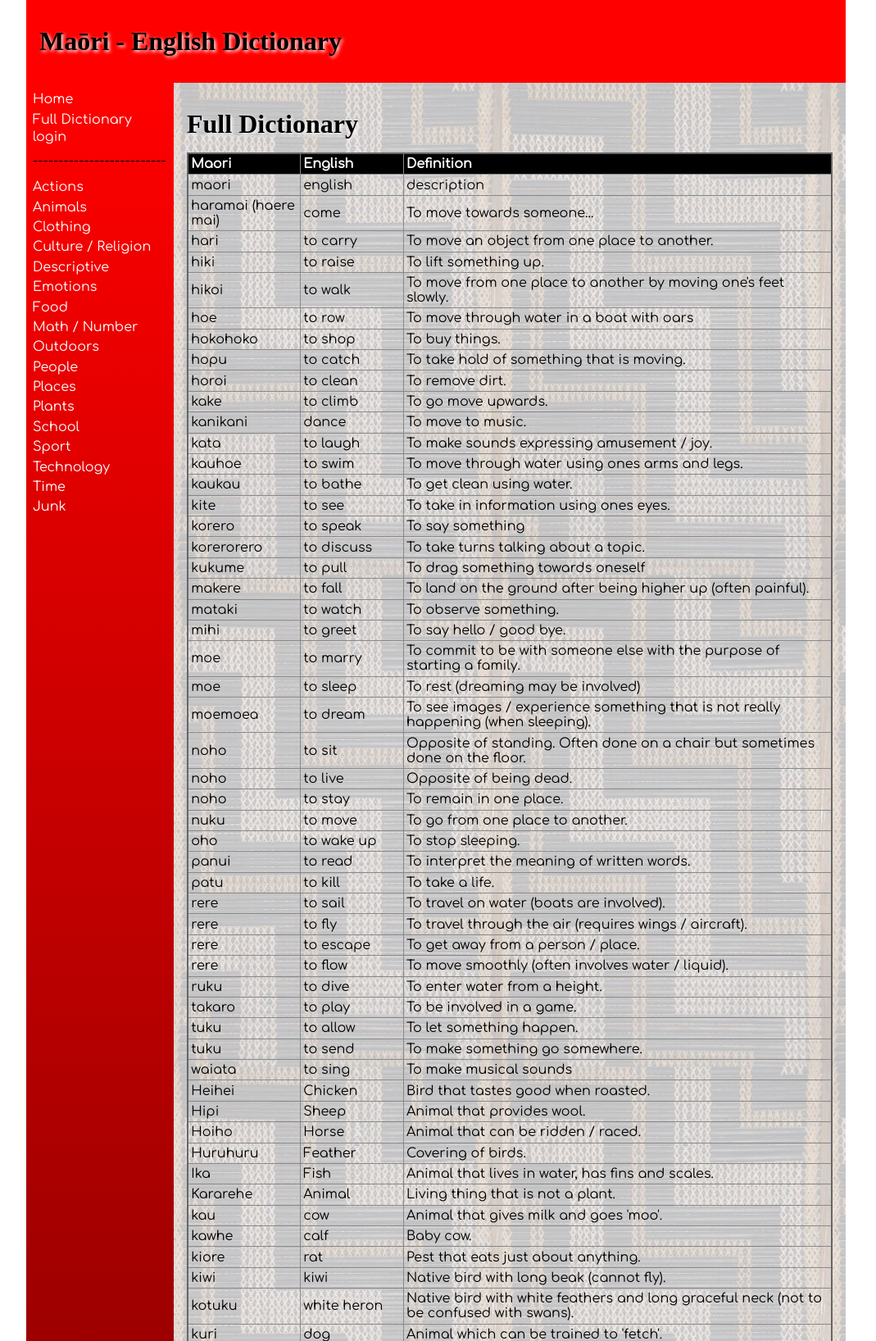
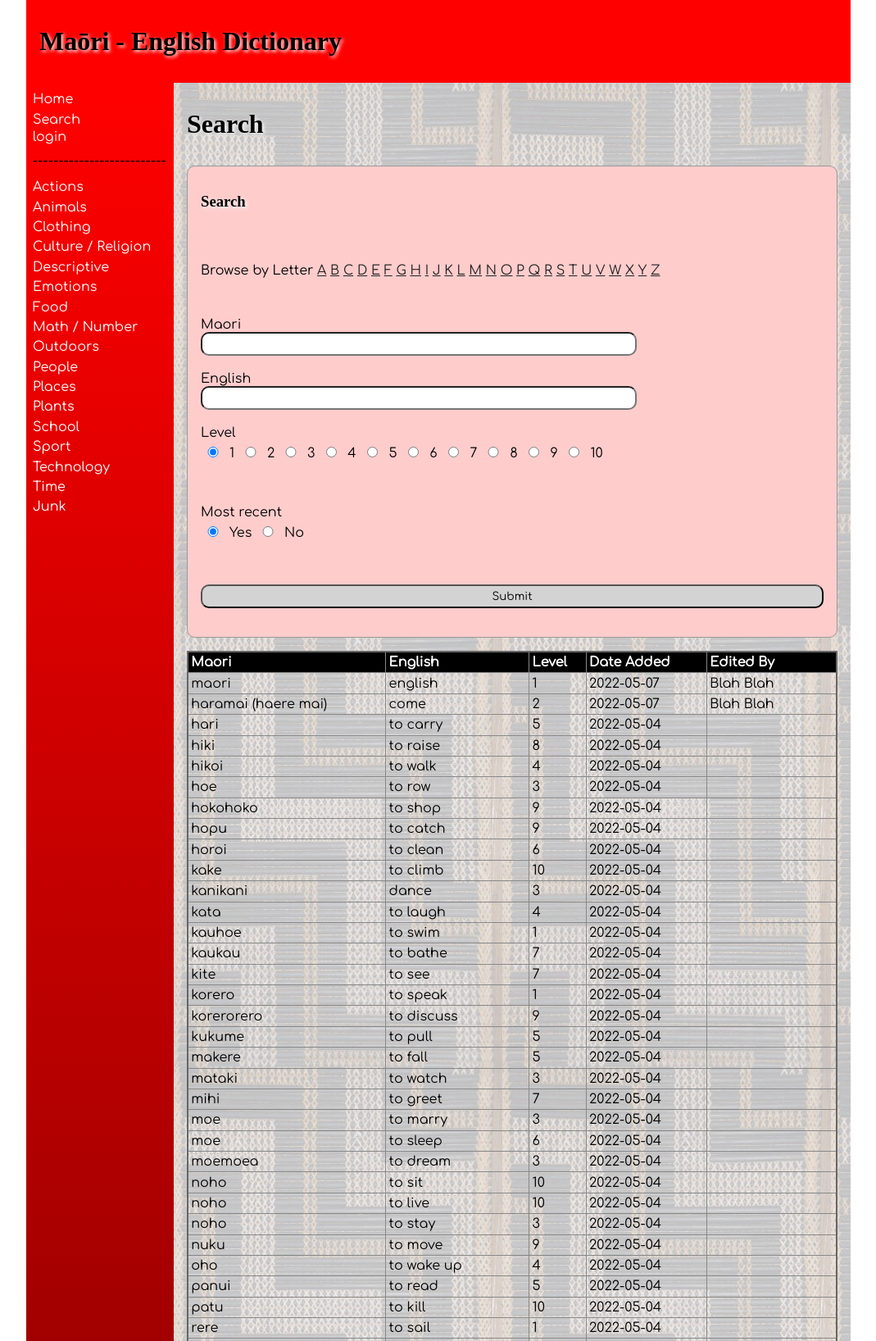
Before and after one commit to IneshyPie/Maori-Dictionary, a Flask app: page /fulldict in a window 1280 px wide. Shown: the top 1636 px of the page at 82% size, without its empty margins (108-1177 px from the left). Run offline with Flask 2, Linux system fonts and the light colour scheme; data comes from the database, SQL or seed files in the repository; both versions use the stored data as it was after the commit; some web fonts are replaced.

Commit message:
Search page user interface

```diff
--- a/maori_dictionary/app.py
+++ b/maori_dictionary/app.py
@@ -61,7 +61,9 @@ def render_home():
 @app.route('/fulldict')
 def render_dictionary():
     con = create_connection(DATABASE)
-    query = "SELECT * FROM dictionary"
+    query = """SELECT d.id, d.maori, d.english, d.level, d.date_added, ifnull(u.first_name, ''), ifnull(u.last_name, '')
+               FROM dictionary d
+               LEFT JOIN user_details u on d.user_id = u.id"""
     cur = con.cursor()
     cur.execute(query)
 
--- a/maori_dictionary/static/css/style.css
+++ b/maori_dictionary/static/css/style.css
@@ -15,8 +15,8 @@
     padding-top: 3rem;
 }
 
-.form-label {
-    width: 30%;
+#search-label {
+    width: 0;
     float: left;
     padding: 0.3rem;
 }
@@ -164,7 +164,7 @@ textarea {
     margin-left: 0.5rem;
 }
 
-#category-submit, #signup-submit, #login-submit, #word-submit, #signup-reset {
+#category-submit, #signup-submit, #login-submit, #word-submit, #signup-reset, #search-submit {
     width: 760px;
 }
 
@@ -217,11 +217,11 @@ tr td:last-child {
 }
 
 #fulldict th:last-child {
-    width: 100%;
+    width: 20%;
 }
 
 #fulldict td:last-child {
-    width: 100%;
+    width: 20%;
 }
 
 .thumb {
--- a/maori_dictionary/templates/base.html
+++ b/maori_dictionary/templates/base.html
@@ -17,8 +17,8 @@
 
 		<nav>
 			<ul>
-                <li><a href="\">Home</a></li>
-				<li><a href="\fulldict">Full Dictionary</a></li>
+                <li><a href="/">Home</a></li>
+				<li><a href="/fulldict">Search</a></li>
 				{% if logged_in %}
                     {% if allow_edit %}
 					    <a href="/addcategory">Add Category</a>
--- a/maori_dictionary/templates/full_dictionary.html
+++ b/maori_dictionary/templates/full_dictionary.html
@@ -1,17 +1,98 @@
 {% extends "base.html" %}
 
 {% block title %}
-Full Dictionary
+Search
 {% endblock %}
 
 {% block main %}
-<h1> Full Dictionary</h1>
+    <h1>Search</h1>
+    <form id = "search" class="dataForm" method="post">
+        <h3>Search</h3>
+        <div class="form-group">
+            <div class="form-label">Browse by Letter
+            <a href="/fulldict">A</a>
+            <a href="/fulldict">B</a>
+            <a href="/fulldict">C</a>
+            <a href="/fulldict">D</a>
+            <a href="/fulldict">E</a>
+            <a href="/fulldict">F</a>
+            <a href="/fulldict">G</a>
+            <a href="/fulldict">H</a>
+            <a href="/fulldict">I</a>
+            <a href="/fulldict">J</a>
+            <a href="/fulldict">K</a>
+            <a href="/fulldict">L</a>
+            <a href="/fulldict">M</a>
+            <a href="/fulldict">N</a>
+            <a href="/fulldict">O</a>
+            <a href="/fulldict">P</a>
+            <a href="/fulldict">Q</a>
+            <a href="/fulldict">R</a>
+            <a href="/fulldict">S</a>
+            <a href="/fulldict">T</a>
+            <a href="/fulldict">U</a>
+            <a href="/fulldict">V</a>
+            <a href="/fulldict">W</a>
+            <a href="/fulldict">X</a>
+            <a href="/fulldict">Y</a>
+            <a href="/fulldict">Z</a>
+            </div>
+        </div>
+        <div class="form-group">
+            <div class="form-label">Maori</div>
+            <div class="form-element"><input type="text" name = "maori" maxlength="30" required></div>
+        </div>
+        <div class="form-group">
+            <div class="form-label">English</div>
+            <div class="form-element"><input type="text" name = "english" maxlength="30" required></div>
+        </div>
+        <div class="form-group">
+            <div class="form-label">Level</div>
+                <div>
+                    <input type="radio" id="1" name="level" value="1" checked>
+                    <label for="1">1</label>
+                    <input type="radio" id="2" name="level" value="2">
+                    <label for="2">2</label>
+                    <input type="radio" id="3" name="level" value="3">
+                    <label for="3">3</label>
+                    <input type="radio" id="4" name="level" value="4">
+                    <label for="4">4</label>
+                    <input type="radio" id="5" name="level" value="5">
+                    <label for="5">5</label>
+                    <input type="radio" id="6" name="level" value="6">
+                    <label for="6">6</label>
+                    <input type="radio" id="7" name="level" value="7">
+                    <label for="7">7</label>
+                    <input type="radio" id="8" name="level" value="8">
+                    <label for="8">8</label>
+                    <input type="radio" id="9" name="level" value="9">
+                    <label for="9">9</label>
+                    <input type="radio" id="10" name="level" value="10">
+                    <label for="10">10</label>
+                </div>
+            <div class="form-group">
+                <div class="form-label">Most recent</div>
+                    <div>
+                        <input type="radio" id="1" name="Date Added" checked>
+                        <label>Yes</label>
+                        <input type="radio" id="2" name="Date Added">
+                        <label>No</label>
+                    </div>
+            </div>
+            <div class="form-group">
+                <div id = "search-submit" class="form-element"><input style="background-color: lightgray;" type="submit" name = "submit" id = "submit"></div>
+            </div>
+            <div class="form-group"></div>
+            </div>
+        </form>
  <table id = "fulldict" class="table">
         <thead>
             <tr>
                 <th><strong>Maori</strong></th>
                 <th><strong>English</strong></th>
-                <th><strong>Definition</strong></th>
+                <th><strong>Level</strong></th>
+                <th><strong>Date Added</strong></th>
+                <th><strong>Edited By</strong></th>
             </tr>
         </thead>
         <tbody>
@@ -20,12 +101,10 @@ Full Dictionary
                     <td>{{ word[1] }}</td>
                     <td>{{ word[2] }}</td>
                     <td>{{ word[3] }}</td>
+                    <td>{{ word[4] }}</td>
+                    <td>{{ word[5] }}  {{ word[6] }}</td>
                 </tr>
             {% endfor %}
         </tbody>
     </table>
-
-
-
-
 {% endblock %}
```
Also changed, not shown: maori_dictionary/database/dictionary.db.
